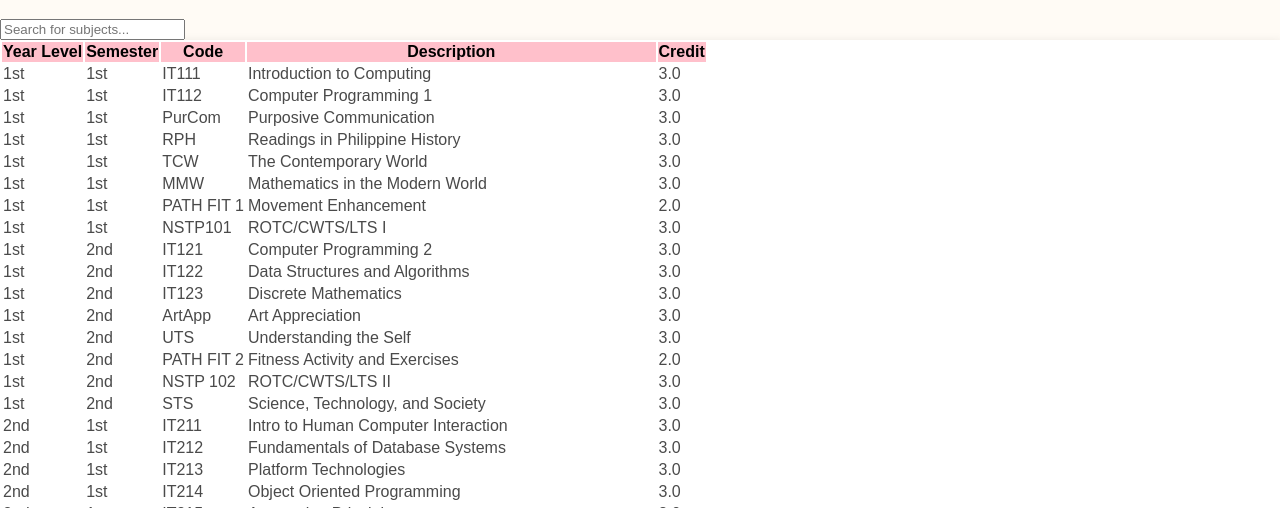
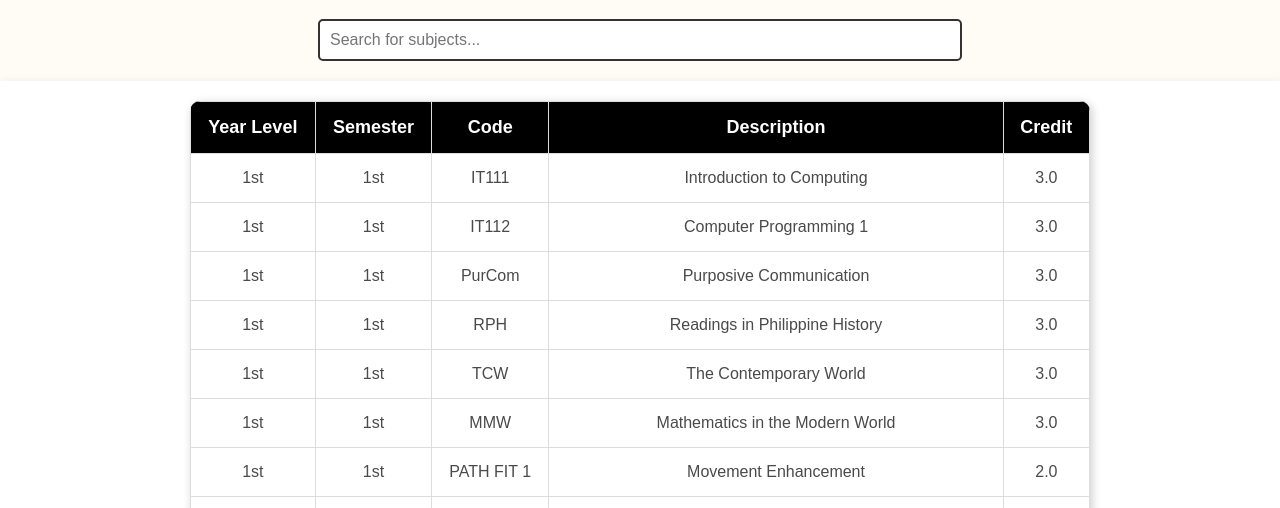
Before and after one commit to richiemaeomandam/json, a plain HTML site: page index.html in a window 1280 px wide. Shown: the part 292-800 px from the top of the page. Drawn offline with Linux system fonts and the light colour scheme.

Commit message:
Update style.css

```diff
--- a/style.css
+++ b/style.css
@@ -88,3 +88,74 @@ th {
 tbody tr:hover {
     background-color: #FFEBE0;
 }
+.table-container {
+    display: flex;
+    justify-content: center;
+    width: 100%;
+    overflow-x: auto;
+}
+
+table {
+    width: 90%;
+    max-width: 900px;
+    margin: 20px 0;
+    border-collapse: collapse;
+    background: white;
+    box-shadow: 2px 2px 10px rgba(0, 0, 0, 0.2);
+    border-radius: 10px;
+    overflow: hidden;
+}
+
+th, td {
+    padding: 15px;
+    border: 1px solid #ddd;
+    text-align: center;
+}
+
+th {
+    background: #000000;
+    color: white;
+    font-size: 18px;
+}
+
+tbody tr:hover {
+    background-color: #f8d7da;
+    transition: background 0.3s ease-in-out;
+}
+
+@media (max-width: 768px) {
+    h1 {
+        font-size: 24px;
+    }
+
+    .table-container {
+        width: 100%;
+    }
+
+    table {
+        width: 95%;
+        font-size: 14px;
+    }
+
+    th, td {
+        padding: 10px;
+    }
+}
+
+.search-container {
+    text-align: center;
+    margin: 20px;
+}
+
+#search-bar {
+    width: 50%;
+    padding: 10px;
+    font-size: 16px;
+    border: 2px solid #333;
+    border-radius: 5px;
+}
+
+.highlight {
+    background-color: #f8d7da;
+    font-weight: bold;
+}
```
